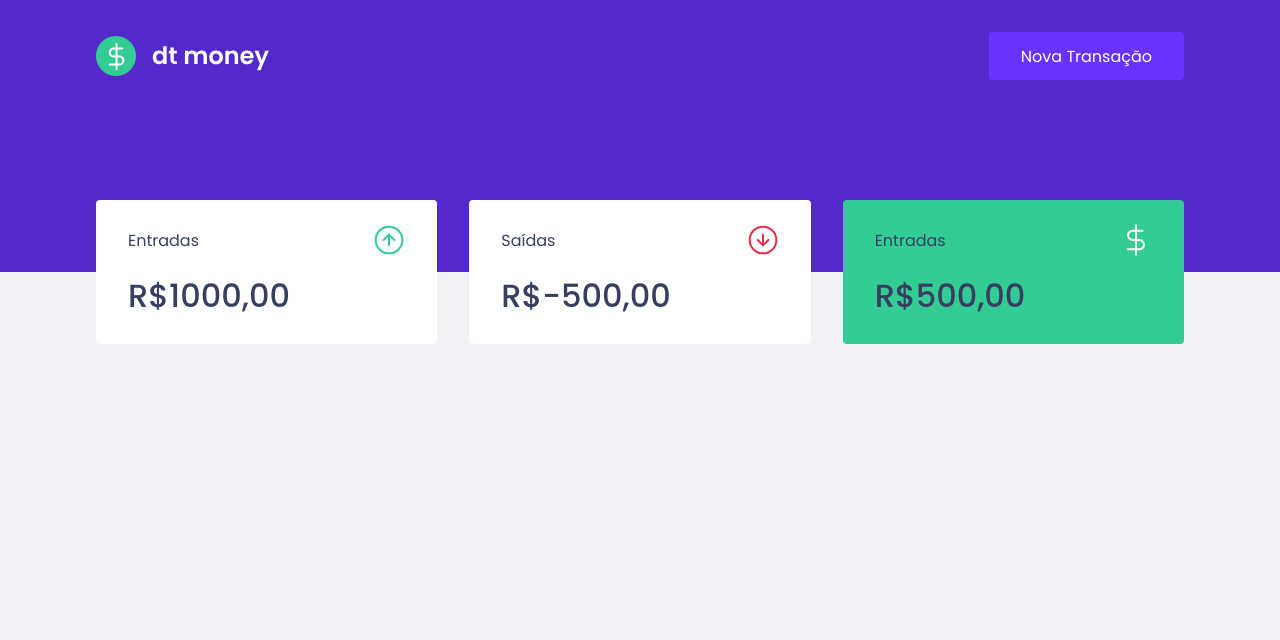
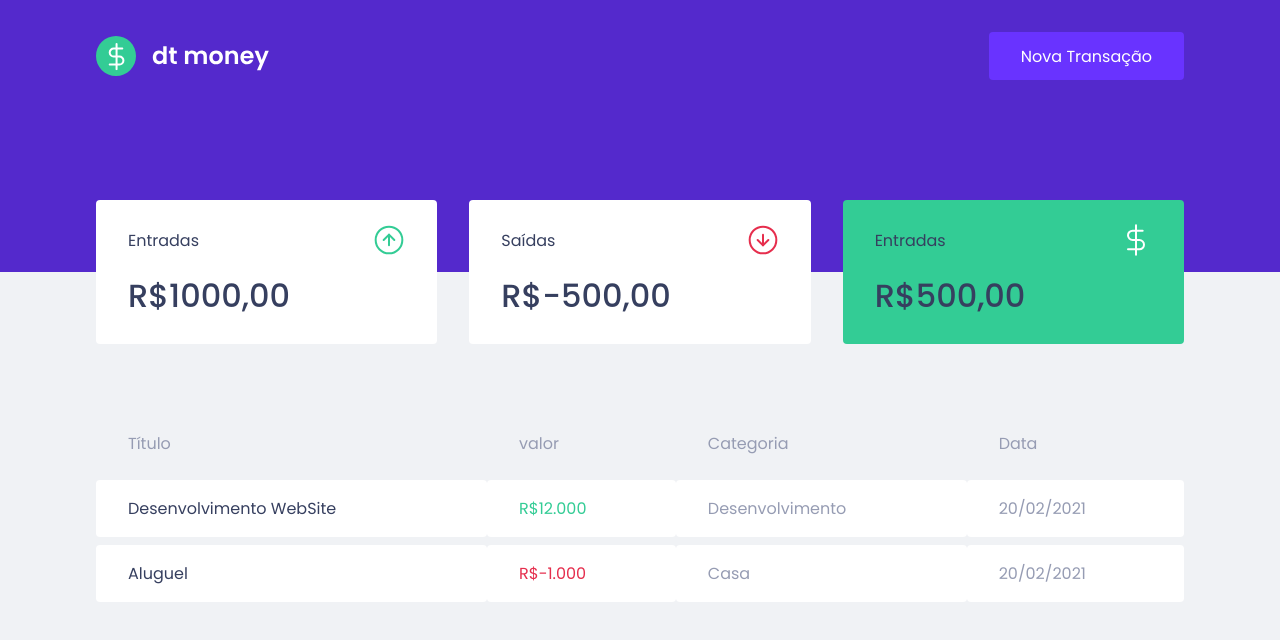
Before and after one commit to rodolfolarac/rlMoney, a React (Create React App) app: page / in a window 1280 px wide. Shown: the top 640 px of the page. Built offline with nearby package versions, Linux system fonts and the light colour scheme.

Commit message:
Finish visual TransactionsTable

```diff
--- a/src/components/Dashboard/index.tsx
+++ b/src/components/Dashboard/index.tsx
@@ -1,10 +1,13 @@
 import { Container } from "../Dashboard/styles";
 import { Summary } from "../Summary";
+
+import { TransactionsTable } from "../TransactionsTable";
 
 export function Dashboard() {
   return (
     <Container>
       <Summary />
+      <TransactionsTable />
     </Container>
   );
 }
--- /dev/null
+++ b/src/components/TransactionsTable/index.tsx
@@ -0,0 +1,33 @@
+import { Container } from "./styles";
+
+export function TransactionsTable() {
+  return (
+    <Container>
+      <table>
+        <thead>
+          <tr>
+            <th>Título</th>
+            <th>valor</th>
+            <th>Categoria</th>
+            <th>Data</th>
+          </tr>
+        </thead>
+
+        <tbody>
+          <tr>
+            <td>Desenvolvimento WebSite</td>
+            <td className="deposit">R$12.000</td>
+            <td>Desenvolvimento</td>
+            <td>20/02/2021</td>
+          </tr>
+          <tr>
+            <td>Aluguel</td>
+            <td className="withdraw">R$-1.000</td>
+            <td>Casa</td>
+            <td>20/02/2021</td>
+          </tr>
+        </tbody>
+      </table>
+    </Container>
+  );
+}
--- /dev/null
+++ b/src/components/TransactionsTable/styles.ts
@@ -0,0 +1,36 @@
+import styled from "styled-components";
+
+export const Container = styled.div`
+  margin-top: 4rem;
+
+  table {
+    width: 100%;
+    border-spacing: 0 0.5rem;
+
+    th {
+      color: var(--text-body);
+      font-weight: 400;
+      padding: 1rem 2rem;
+      text-align: left;
+      line-height: 1.5rem;
+    }
+    td {
+      padding: 1rem 2rem;
+      border: 0;
+      background: var(--shape);
+      color: var(--text-body);
+      border-radius: 0.25rem;
+
+      &:first-child {
+        color: var(--text-title);
+      }
+
+      &.deposit {
+        color: var(--green);
+      }
+      &.withdraw {
+        color: var(--red);
+      }
+    }
+  }
+`;
```
